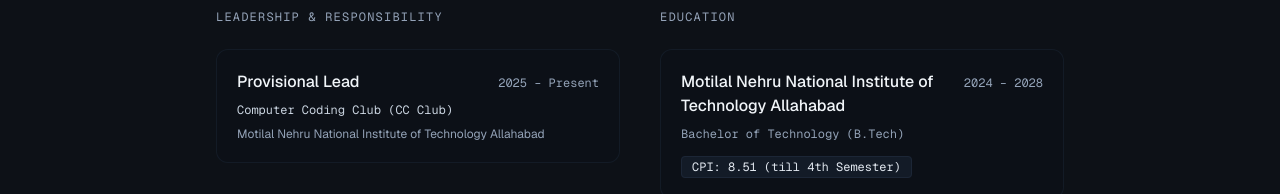
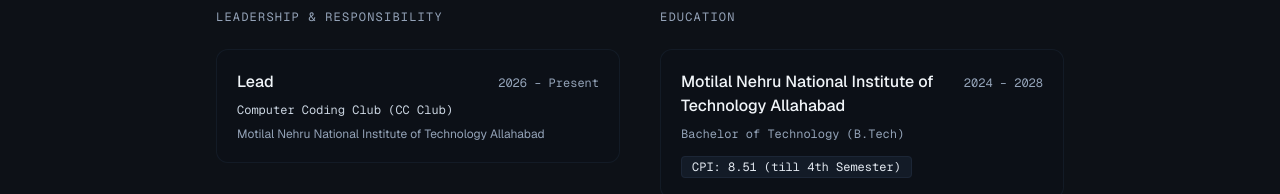
Before and after one commit to lucky1426shrma/lucky1426shrma.github.io, a React (Vite) app: page / in a window 1280 px wide. Shown: the part 3551-3745 px from the top of the page. Built offline with nearby package versions, Linux system fonts and the light colour scheme.

Commit message:
Update leadership role to Lead from 2026

```diff
--- a/src/data/portfolioData.ts
+++ b/src/data/portfolioData.ts
@@ -152,10 +152,10 @@
 
 export const LEADERSHIP = [
   {
-    role: "Provisional Lead",
+    role: "Lead",
     organization: "Computer Coding Club (CC Club)",
     institution: "Motilal Nehru National Institute of Technology Allahabad",
-    period: "2025 – Present",
+    period: "2026 – Present",
     location: "Prayagraj, India"
   }
 ];
```
Also changed, not shown: 1 other file (tests, documents, lock files or other folders).
